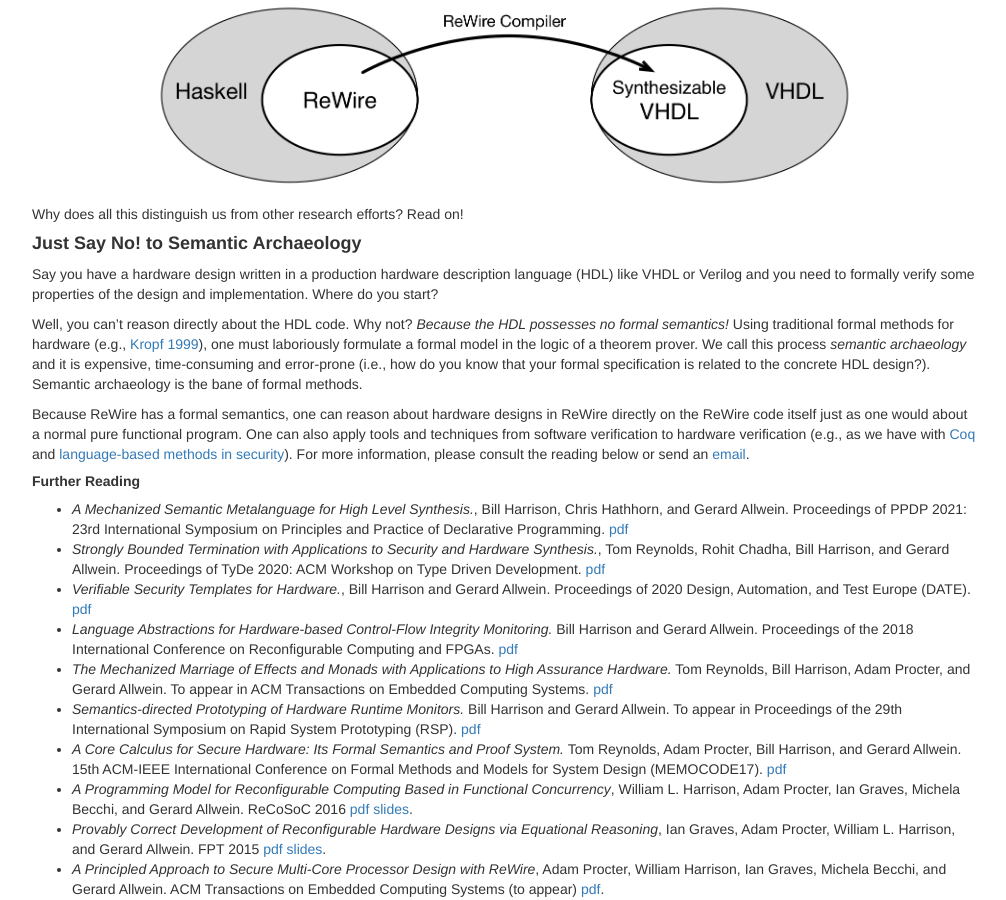
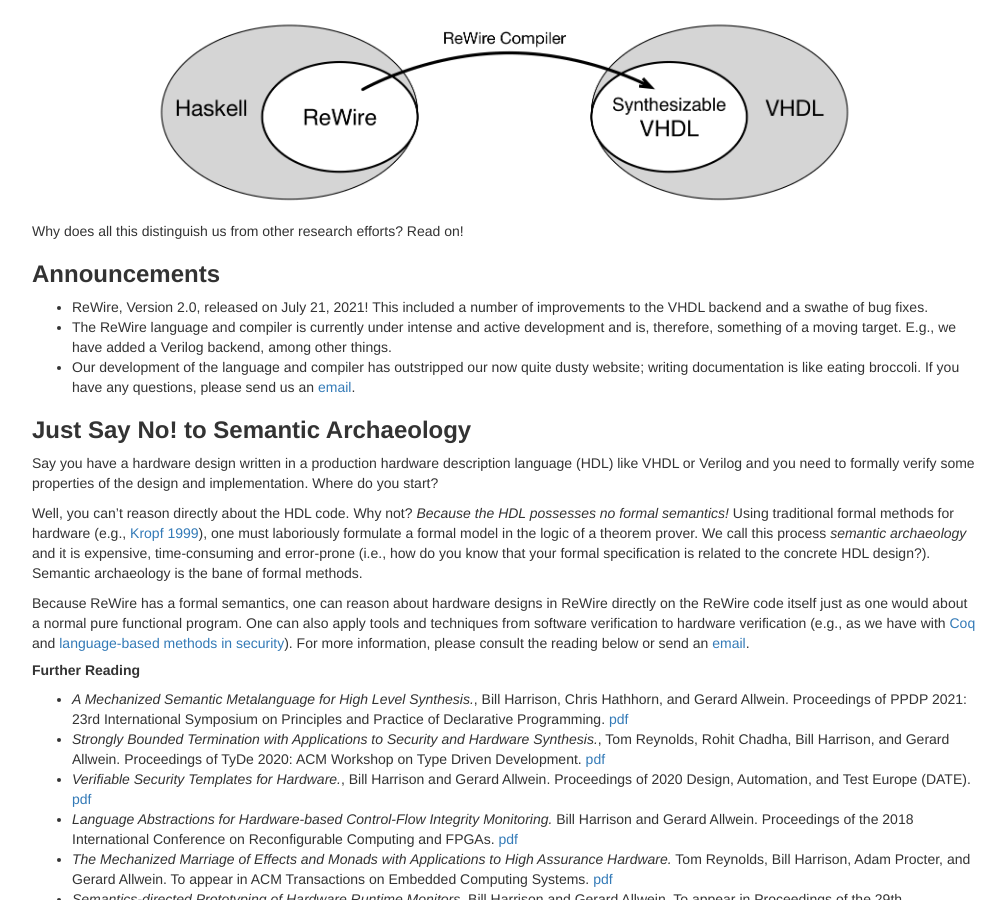
Before and after one commit to rewire-hardware/ReWire, a Jekyll site: the page built from index.md, in a window 1280 px wide and 900 px high, scrolled down 632 px. Shown: the whole window, without its empty margins (233-1239 px from the left). Built offline with Jekyll 4.4.1, drawn with Linux system fonts in a browser that asks for light colours.

```diff
--- a/index.md
+++ b/index.md
@@ -7,7 +7,7 @@ title: "ReWire Functional Hardware Description"
 {% figure 4Ps pdf 'Your caption here' %}
 {% endcomment %}
 
-#### __ReWire: Functional Hardware Description__
+### __ReWire: Functional Hardware Description__
 
 [ReWire](https://github.com/mu-chaco/ReWire) is an open source programming language for designing, implementing, and formally verifying hardware artifacts. ReWire is a language for high-level synthesis based in the functional language [Haskell](https://www.haskell.org). Functional languages are a commonly proposed approach to alleviating the well-known FPGA programmability problem---a.k.a., the three P's (Productivity, Performance and Portability). But the ReWire approach takes this one step further with _Provability_.
 
@@ -27,7 +27,12 @@ ReWire programs, however, may all be translated directly to VHDL using the ReWir
 
 Why does all this distinguish us from other research efforts? Read on!
 
-#### __Just Say No! to Semantic Archaeology__
+### __Announcements__
+* ReWire, Version 2.0, released on July 21, 2021! This included a number of improvements to the VHDL backend and a swathe of bug fixes.
+* The ReWire language and compiler is currently under intense and active development and is, therefore, something of a moving target. E.g., we have added a Verilog backend, among other things.
+* Our development of the language and compiler has outstripped our now quite dusty website; writing documentation is like eating broccoli. If you have any questions, please send us an [email](mailto:rewire-questions@googlegroups.com).
+
+### __Just Say No! to Semantic Archaeology__
 
 Say you have a hardware design written in a production hardware description language (HDL) like VHDL or Verilog and you need to formally verify some properties of the design and implementation. Where do you start?
 
```
